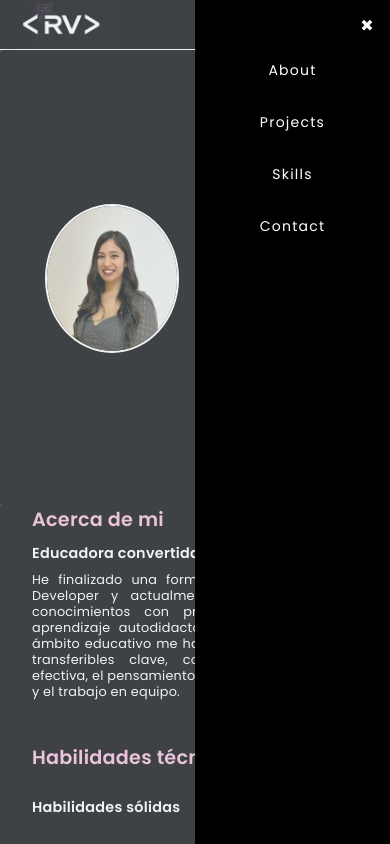
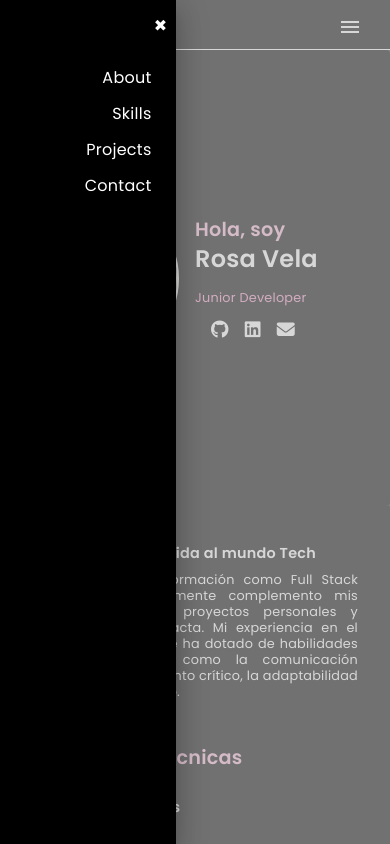
Before and after one commit to Rosymer96/Portfolio, an Angular app: page /projects in a window 390 px wide. Both pictures are taken after a click on the button "menu". Built offline with nearby package versions, Linux system fonts and the light colour scheme; grey boxes are pictures that could not be loaded.

Commit message:
Sidnav modificado a appComponent

```diff
--- a/src/app/app.component.html
+++ b/src/app/app.component.html
@@ -1,6 +1,24 @@
 <mat-sidenav-container class="sidenav-container">
+  <!-- Menú móvil -->
+  <mat-sidenav
+    #drawer
+    mode="over"
+    class="sidenav-mobile"
+    [(opened)]="isDrawerOpen"
+    (openedChange)="onOpenedChange($event)"
+  >
+    <div class="menu-buttons">
+      <button class="close-menu" (click)="drawer.close()">✖</button>
+      <button mat-button (click)="drawer.close()">About</button>
+      <button mat-button (click)="drawer.close()">Skills</button>
+      <button mat-button (click)="drawer.close()">Projects</button>
+      <button mat-button (click)="drawer.close()">Contact</button>
+    </div>
+  </mat-sidenav>
+
+  <!-- Contenido principal -->
   <mat-sidenav-content>
-    <app-header></app-header>
+    <app-header (toggleMenu)="drawer.toggle()"></app-header>
     <app-home></app-home>
     <app-about></app-about>
     <app-skills></app-skills>
--- a/src/app/app.component.scss
+++ b/src/app/app.component.scss
@@ -3,7 +3,67 @@
   display: flex;
   flex-direction: row;
   z-index: 1000;
+
   .mat-sidenav-content {
     width: 100%;
   }
+
+  .sidenav-mobile {
+    display: block;
+
+    .menu-buttons {
+      display: flex;
+      flex-direction: column;
+      width: 45vw;
+      background: black;
+      height: 100%;
+      padding: 1rem 0.5rem;
+      gap: 1rem;
+      color: white;
+
+      button {
+        all: unset;
+        display: flex;
+        justify-content: flex-end;
+        align-items: center;
+        font-size: 1rem;
+        color: white;
+        background-color: black;
+        text-decoration: none;
+        cursor: pointer;
+        padding-right: 1rem;
+
+        &:hover {
+          font-weight: bold;
+        }
+      }
+
+      .close-menu {
+        align-self: flex-end;
+        font-size: 1rem;
+        border: none;
+        background: transparent;
+        color: white;
+        cursor: pointer;
+        padding: 0;
+        padding-bottom: 1rem;
+      }
+    }
+
+    // Oculta el menú en pantallas grandes
+    @media (min-width: 768px) {
+      display: none;
+    }
+  }
 }
+
+// Extra: puedes ajustar botones en pantallas medianas
+@media (min-width: 576px) and (max-width: 767px) {
+  .sidenav-container .sidenav-mobile .menu-buttons {
+    gap: 3rem;
+    button {
+      font-size: 1.25rem;
+      padding-right: 2rem;
+    }
+  }
+}
--- a/src/app/app.component.ts
+++ b/src/app/app.component.ts
@@ -2,10 +2,7 @@ import { Component } from '@angular/core';
 import { RouterOutlet } from '@angular/router';
 import { HeaderComponent } from './components/header/header.component';
 import { HomeComponent } from './components/home/home.component';
-import {
-  MatSidenavContainer,
-  MatSidenavContent,
-} from '@angular/material/sidenav';
+import { MatSidenavContainer, MatSidenavContent, MatSidenavModule } from '@angular/material/sidenav';
 import { AboutComponent } from './components/about/about.component';
 import { ProjectPillComponent } from './components/project-pill/project-pill.component';
 import { ProjectsComponent } from './components/projects/projects.component';
@@ -18,11 +15,21 @@ import { ContactComponent } from './components/contact/contact.component';
     HeaderComponent,
     HomeComponent,
     MatSidenavContainer,
-    MatSidenavContent,AboutComponent, ProjectsComponent, SkillsComponent,ContactComponent
-  ],
+    MatSidenavContent,
+    AboutComponent,
+    ProjectsComponent,
+    SkillsComponent,
+    ContactComponent,
+    MatSidenavModule
+],
   templateUrl: './app.component.html',
   styleUrl: './app.component.scss',
 })
 export class AppComponent {
   title = 'PORTFOLIO-ROSA-VELA';
+  isDrawerOpen = false;
+
+  onOpenedChange(opened: boolean) {
+    this.isDrawerOpen = opened;
+  }
 }
--- a/src/app/components/header/header.component.html
+++ b/src/app/components/header/header.component.html
@@ -1,4 +1,3 @@
-<!-- Nuevo -->
 <mat-toolbar class="nav">
   <a class="logo">
     <img class="img-logo" src="./Logo-2.jpg" />
@@ -17,39 +16,8 @@
     mat-icon-button
     class="menu-mobile"
     aria-label="menu-icon"
-    (click)="drawer.toggle()"
+    (click)="openMenu()"
   >
     <mat-icon>menu</mat-icon>
   </button>
 </mat-toolbar>
-<mat-sidenav
-  #drawer
-  mode="over"
-  class="sidenav"
-  (keydown.escape)="drawer.close()"
-  (openedChange)="onOpenedChange($event)"
->
-  <div
-    class="modal-overlay"
-    (click)="drawer.close()"
-    [ngClass]="{ active: isDrawerOpen }"
-  >
-    <div class="menu-buttons">
-      <button class="close-menu" type="button" (click)="drawer.close()">
-        ✖
-      </button>
-      <button mat-button (click)="drawer.close()" class="sidenav-button">
-        About
-      </button>
-      <button mat-button (click)="drawer.close()" class="sidenav-button">
-        Projects
-      </button>
-      <button mat-button (click)="drawer.close()" class="sidenav-button">
-        Skills
-      </button>
-      <button mat-button (click)="drawer.close()" class="sidenav-button">
-        Contact
-      </button>
-    </div>
-  </div>
-</mat-sidenav>
--- a/src/app/components/header/header.component.scss
+++ b/src/app/components/header/header.component.scss
@@ -100,68 +100,3 @@
     }
   }
 }
-
-.sidenav {
-  display: flex;
-  flex-direction: column;
-
-  .modal-overlay {
-    position: fixed;
-    width: 100vw;
-    height: 100vh;
-    background: rgba(203, 215, 223, 0.306);
-    display: flex;
-    color: white;
-    opacity: 0;
-    visibility: hidden;
-    transition: opacity 0.3s ease, visibility 0.3s ease;
-    pointer-events: none;
-
-    &.active {
-      opacity: 1;
-      visibility: visible;
-      pointer-events: auto;
-    }
-  }
-
-  .menu-buttons {
-    transform: translateX(100%);
-    transition: transform 0.3s ease;
-    display: flex;
-    flex-direction: column;
-    width: 50vw;
-    right: 0;
-    background-color: black;
-    gap: 1rem;
-    padding-top: 1rem;
-
-    .close-menu {
-      all: unset;
-      display: flex;
-      align-self: flex-end;
-      justify-content: center;
-      align-items: center;
-      font-size: 1rem;
-      color: white;
-      background-color: black;
-      text-decoration: none;
-      padding-right: 1rem;
-
-      &:hover {
-        font-weight: bold;
-      }
-    }
-
-    .sidenav-button {
-      border-radius: 0;
-    }
-  }
-
-  @media screen and (max-width: 768px) and (orientation: landscape) {
-    .close-menu {
-      position: absolute;
-      top: 10px;
-      left: 180px;
-    }
-  }
-}
--- a/src/app/components/header/header.component.ts
+++ b/src/app/components/header/header.component.ts
@@ -1,4 +1,4 @@
-import { Component, ViewChild } from '@angular/core';
+import { Component, output, Output, ViewChild } from '@angular/core';
 import { MatIconModule } from '@angular/material/icon';
 import { MatButtonModule } from '@angular/material/button';
 import { MatToolbarModule } from '@angular/material/toolbar';
@@ -20,16 +20,10 @@ import { CommonModule } from '@angular/common';
   styleUrl: './header.component.scss',
 })
 export class HeaderComponent {
-  isDrawerOpen = false;
 
-  @ViewChild('drawer') drawer!: MatSidenav;
+  toggleMenu = output<void>();
 
-  toggleSidenav() {
-    this.drawer.toggle();
-  }
-
-  onOpenedChange(opened: boolean) {
-    this.isDrawerOpen = opened;
-    console.log('Drawer abierto?', opened);
+  openMenu() {
+    this.toggleMenu.emit();
   }
 }
```
